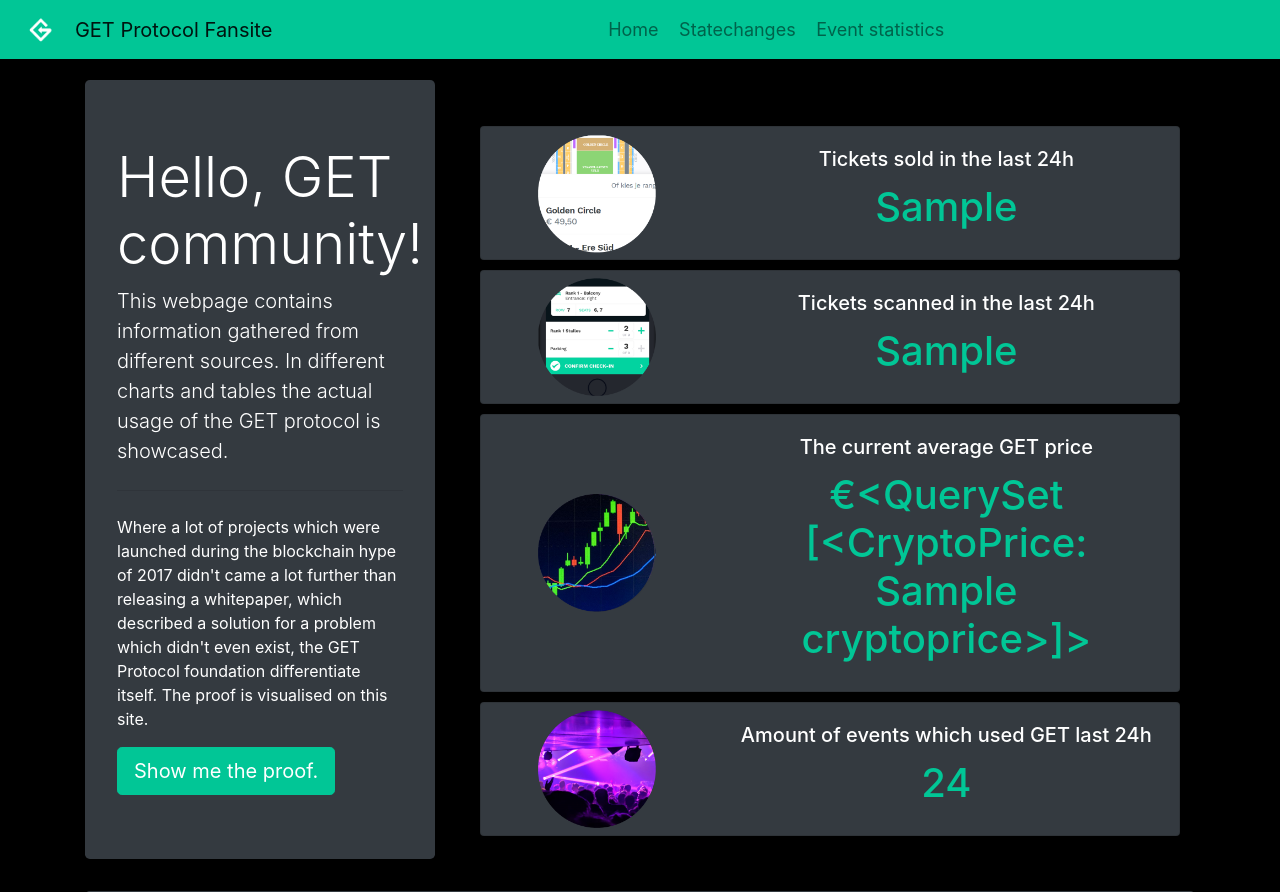
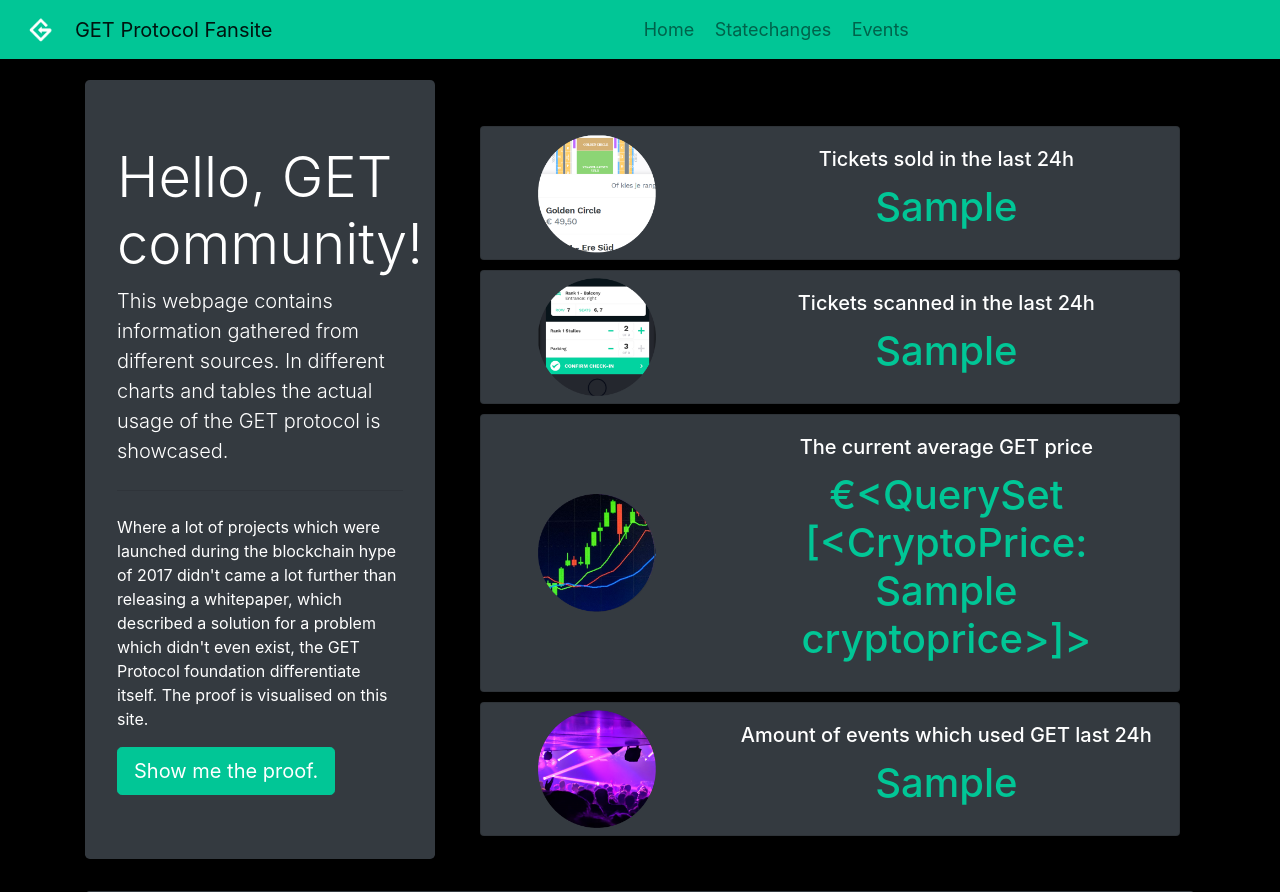
Before and after one commit to Deofex/GETStateChange, a Django app: template statechanges/templates/statechanges/home.html in a window 1280 px wide. Shown: the top 892 px of the page. Run offline with Django 3.2, Linux system fonts and the light colour scheme; tables that the repository leaves empty hold one stand-in row (values such as "Sample post"); the template is opened without the code that fills it: values that come from a table or form of the project are taken from there, most other values are stand-ins (such as "Sample title", 1, 10 or a date in 2020); some libraries are stand-ins or nearby versions.

Commit message:
Changed eventstatistics page to events and added recent events to homepage

```diff
--- a/statechanges/templates/statechanges/base.html
+++ b/statechanges/templates/statechanges/base.html
@@ -25,8 +25,8 @@
                 <li class="nav-item {% if navbar == 'page_statechanges' %}active{% endif %}">
                     <a class="nav-link" href="{% url 'page_statechanges' %}">Statechanges</a>
                 </li>
-                <li class="nav-item {% if navbar == 'page_eventstatistics' %}active{% endif %}">
-                    <a class="nav-link" href="{% url 'page_eventstatistics' %}">Event statistics</a>
+                <li class="nav-item {% if navbar == 'page_events' %}active{% endif %}">
+                    <a class="nav-link" href="{% url 'page_events' %}">Events</a>
                 </li>
             </ul>
     </nav>
--- a/statechanges/templates/statechanges/home.html
+++ b/statechanges/templates/statechanges/home.html
@@ -81,7 +81,7 @@
           <div class="col-md-8">
             <div class="card-body center">
               <h5 class="card-title">Amount of events which used GET last 24h</h5>
-              <h1 class=getcolor>24</h1>
+              <h1 class=getcolor>{{eventsactivelast24h}}</h1>
             </div>
           </div>
         </div>
--- a/statechanges/urls.py
+++ b/statechanges/urls.py
@@ -8,7 +8,7 @@ urlpatterns = [
     path('statechanges',
     views.page_statechanges,
     name='page_statechanges'),
-    path('eventstatistics',
-    views.page_eventstatistics,
-    name='page_eventstatistics'),
+    path('events',
+    views.page_events,
+    name='page_events'),
 ]
```
Also changed, not shown: statechanges/graphinfo_home.py (+15 -2 lines), statechanges/views.py (+9 -5 lines), statechanges/templates/statechanges/events.html (renamed from statechanges/templates/statechanges/eventstatistics.html).
